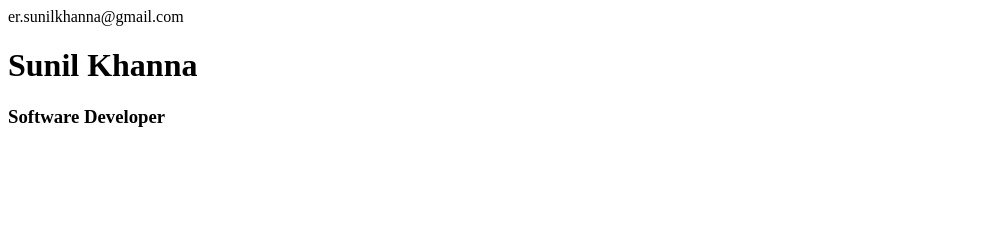
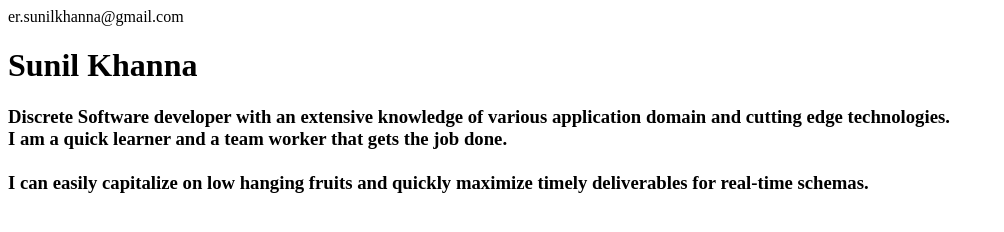
Before and after one commit to sunilkhanna/sunilkhanna, a plain HTML site: page index.html in a window 1280 px wide. Shown: the whole page, without its empty margins (0-1004 px from the left). Drawn offline with Linux system fonts and the light colour scheme.

Commit message:
Update index.html

```diff
--- a/index.html
+++ b/index.html
@@ -1,3 +1,5 @@
 er.sunilkhanna@gmail.com
 <H1>Sunil Khanna<H1>
-  <H3>Software Developer</H3>
+  <H3>Discrete Software developer with an extensive knowledge of various application domain and cutting edge technologies.
+    <br>I am a quick learner and a team worker that gets the job done.</br>
+    <br>I can easily capitalize on low hanging fruits and quickly maximize timely deliverables for real-time schemas.</H3>
```
